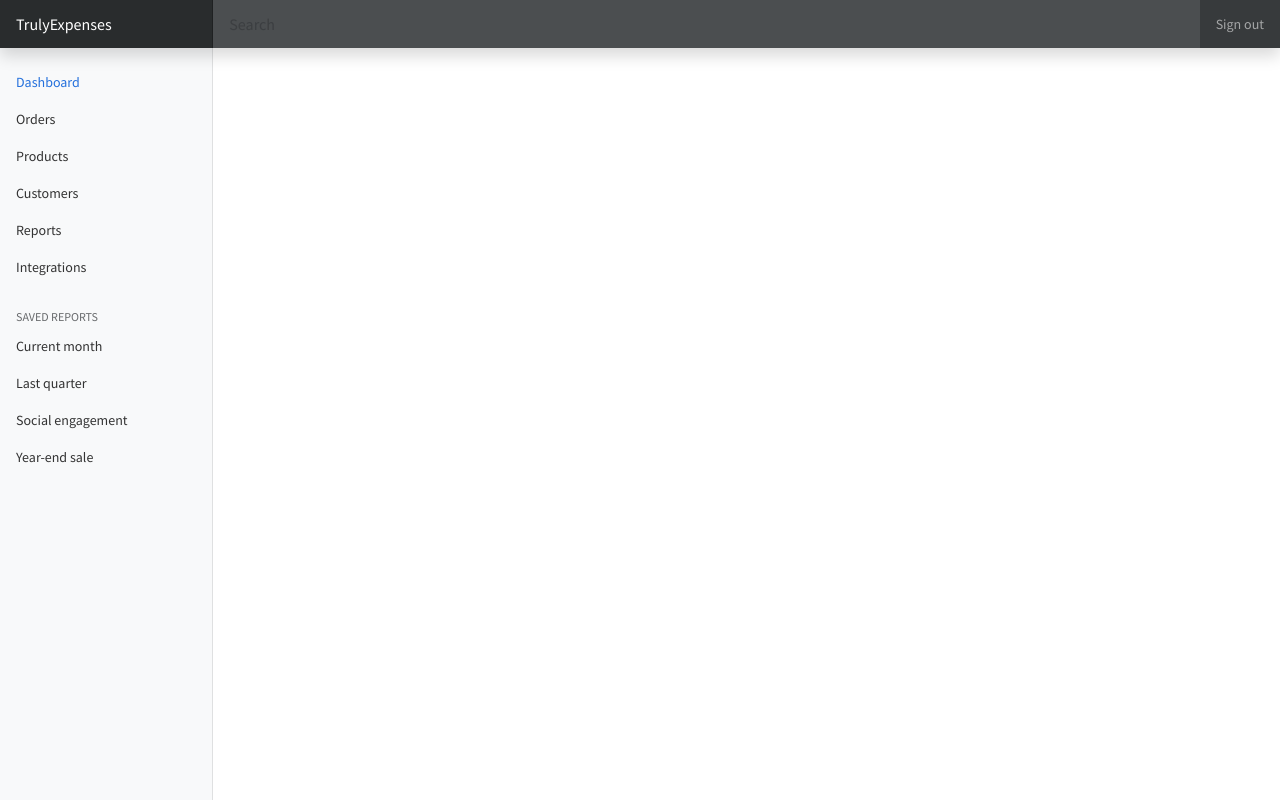
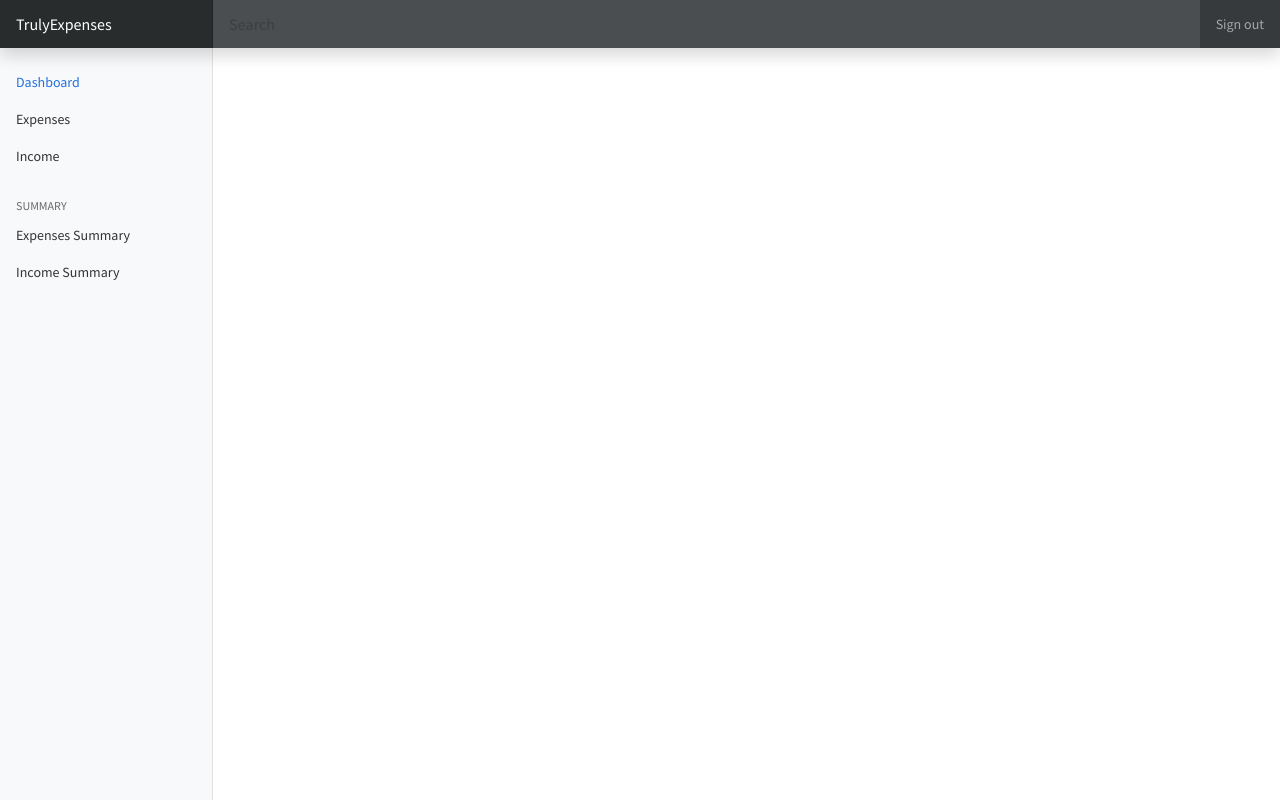
Before and after one commit to EricWithC04/django-expenses-project, a Django app: page / in a window 1280 px wide. Run offline with Django 5.2, Linux system fonts and the light colour scheme; some libraries are stand-ins or nearby versions.

Commit message:
feat: navbar options changeds

```diff
--- a/expenseswebsite/templates/partials/_sidebar.html
+++ b/expenseswebsite/templates/partials/_sidebar.html
@@ -13,39 +13,20 @@
             </li>
             <li class="nav-item">
                 <a class="nav-link" href="#">
-                    <span data-feather="file"></span>
-                    Orders
+                    Expenses
                 </a>
             </li>
             <li class="nav-item">
                 <a class="nav-link" href="#">
                     <span data-feather="shopping-cart"></span>
-                    Products
-                </a>
-            </li>
-            <li class="nav-item">
-                <a class="nav-link" href="#">
-                    <span data-feather="users"></span>
-                    Customers
-                </a>
-            </li>
-            <li class="nav-item">
-                <a class="nav-link" href="#">
-                    <span data-feather="bar-chart-2"></span>
-                    Reports
-                </a>
-            </li>
-            <li class="nav-item">
-                <a class="nav-link" href="#">
-                    <span data-feather="layers"></span>
-                    Integrations
+                    Income
                 </a>
             </li>
         </ul>
 
         <h6
             class="sidebar-heading d-flex justify-content-between align-items-center px-3 mt-4 mb-1 text-muted">
-            <span>Saved reports</span>
+            <span>Summary</span>
             <a class="link-secondary" href="#" aria-label="Add a new report">
                 <span data-feather="plus-circle"></span>
             </a>
@@ -53,26 +34,13 @@
         <ul class="nav flex-column mb-2">
             <li class="nav-item">
                 <a class="nav-link" href="#">
-                    <span data-feather="file-text"></span>
-                    Current month
+                    Expenses Summary
                 </a>
             </li>
             <li class="nav-item">
                 <a class="nav-link" href="#">
                     <span data-feather="file-text"></span>
-                    Last quarter
-                </a>
-            </li>
-            <li class="nav-item">
-                <a class="nav-link" href="#">
-                    <span data-feather="file-text"></span>
-                    Social engagement
-                </a>
-            </li>
-            <li class="nav-item">
-                <a class="nav-link" href="#">
-                    <span data-feather="file-text"></span>
-                    Year-end sale
+                    Income Summary
                 </a>
             </li>
         </ul>
```
